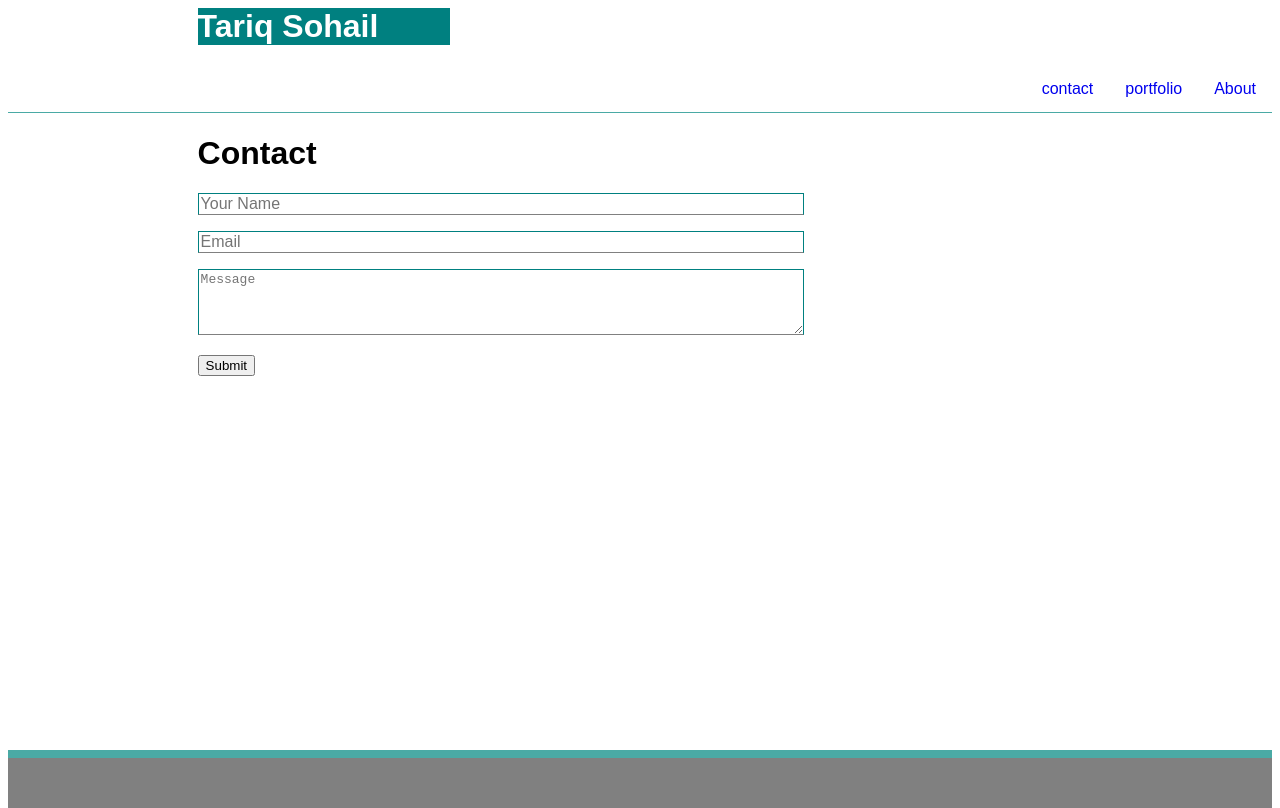
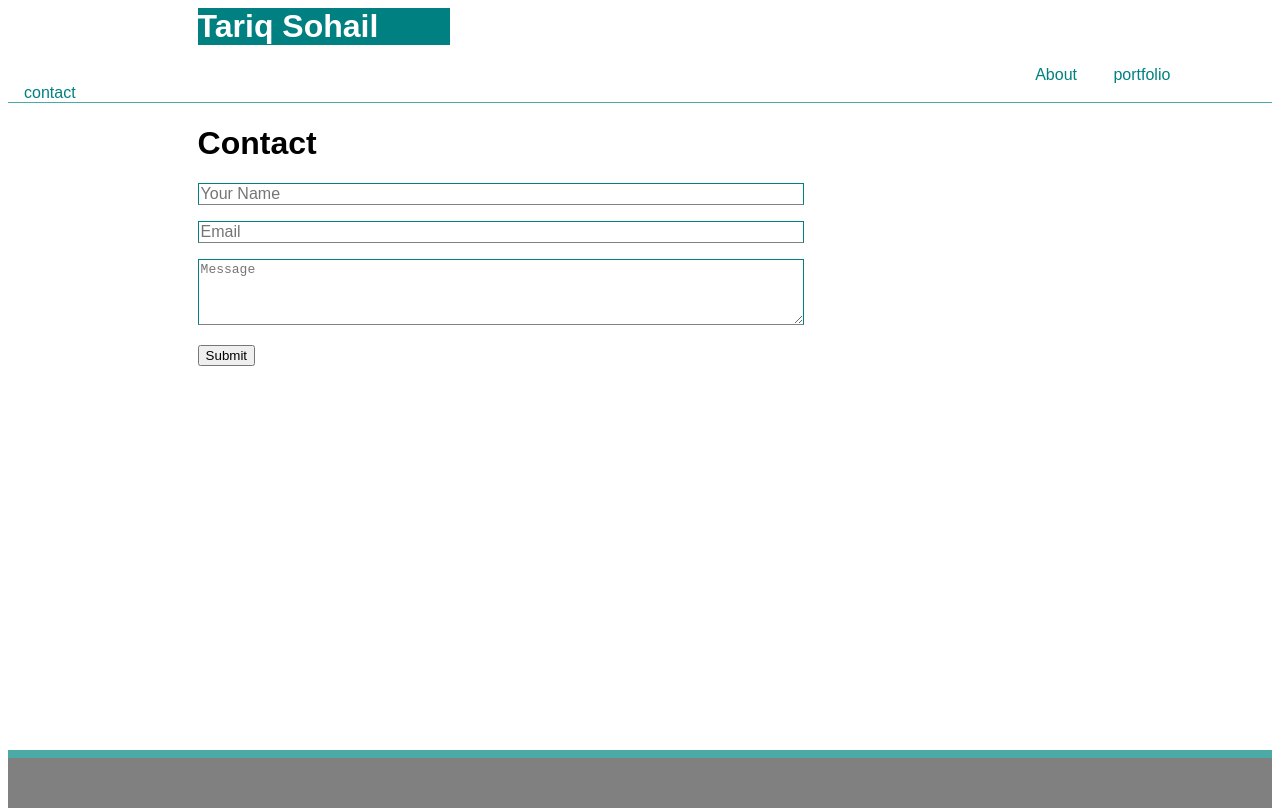
Before and after one commit to tariqsohail/Homework-1, a plain HTML site: page contact.html in a window 1280 px wide. Drawn offline with Linux system fonts and the light colour scheme.

Commit message:
adds homework-1

```diff
--- a/contact-style.css
+++ b/contact-style.css
@@ -18,10 +18,10 @@ body{
 }
 
 a{
-    float: right;
     padding: 14px 16px;
     text-decoration: none;
     font-size: medium;
+    color:teal
 }
 
 .green-box{
```
Also changed, not shown: portfolio.html (+1 -1 lines).
